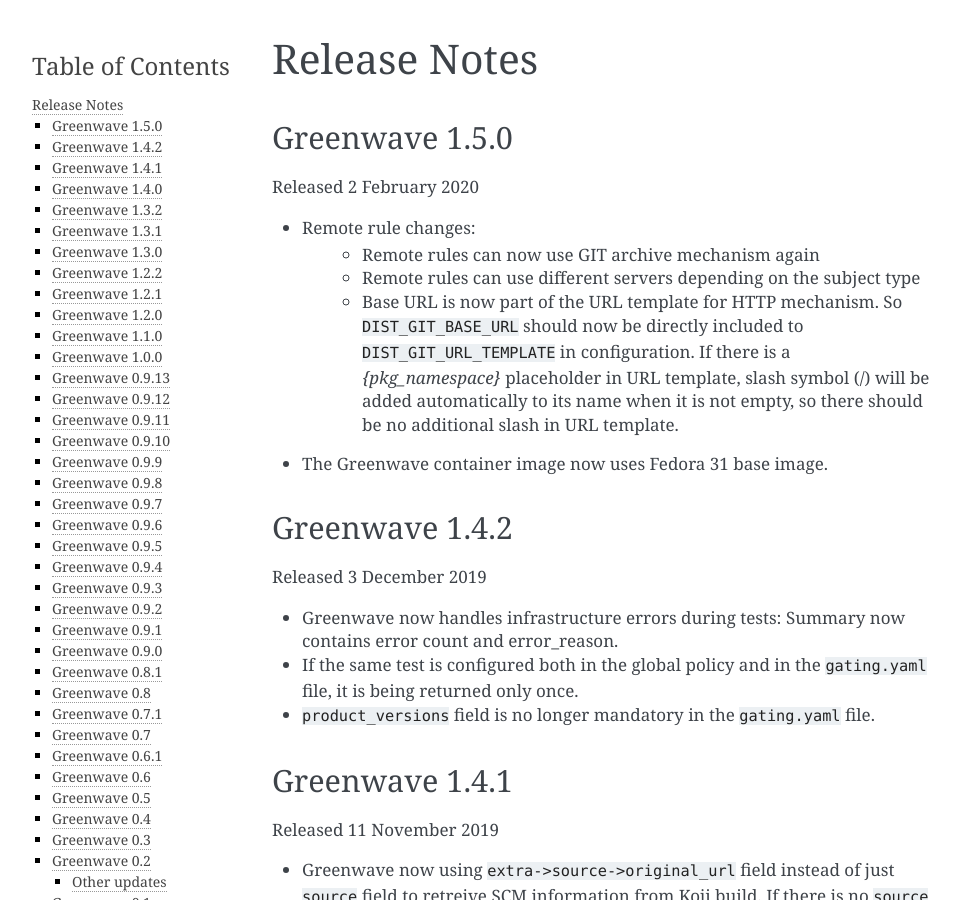
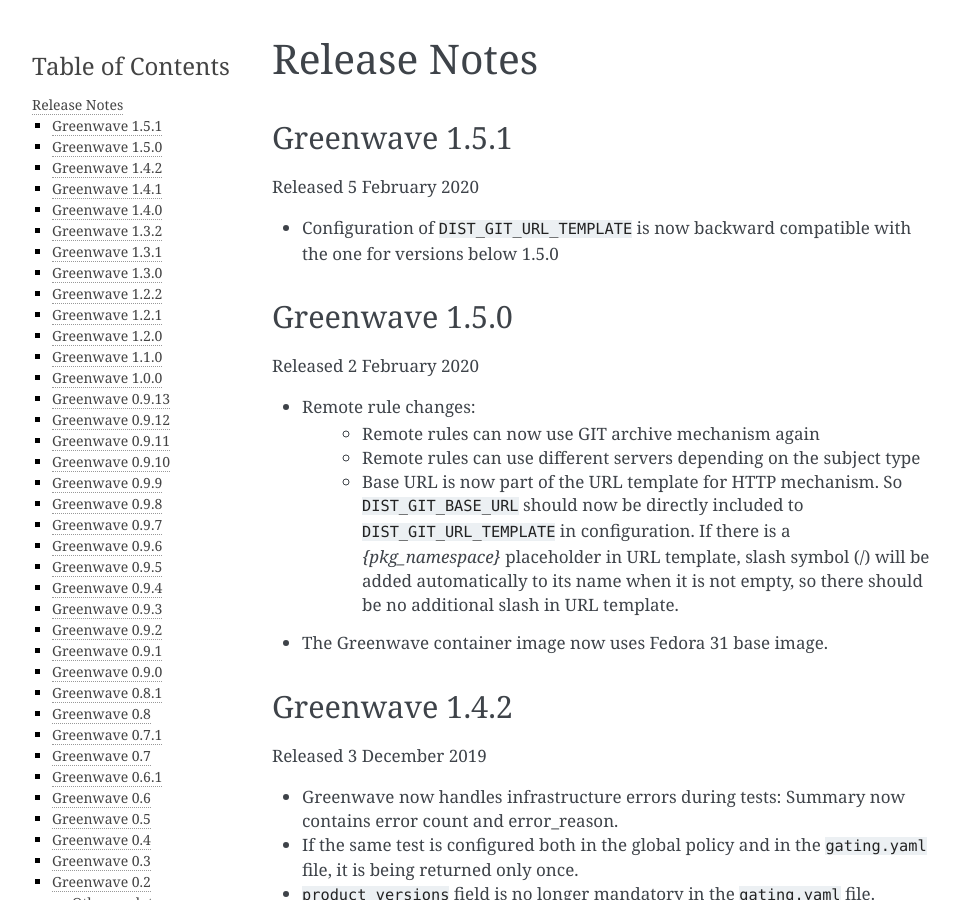
Before and after one commit to release-engineering/greenwave, a Sphinx documentation site: the page built from docs/release-notes.rst, in a window 1280 px wide and 900 px high. Shown: the whole window, without its empty margins (148-1108 px from the left). Built offline with Sphinx 7.4.7, drawn with Linux system fonts in a browser that asks for light colours; pages that are not in the unit, such as notebooks, are missing from menus.

Commit message:
Add release-notes for version 1.5.1
Signed-off-by: Valerij Maljulin <vmaljuli@redhat.com>

```diff
--- a/docs/release-notes.rst
+++ b/docs/release-notes.rst
@@ -1,6 +1,14 @@
 =============
 Release Notes
 =============
+
+Greenwave 1.5.1
+===============
+
+Released 5 February 2020
+
+* Configuration of ``DIST_GIT_URL_TEMPLATE`` is now backward compatible with the one
+  for versions below 1.5.0
 
 Greenwave 1.5.0
 ===============
```
